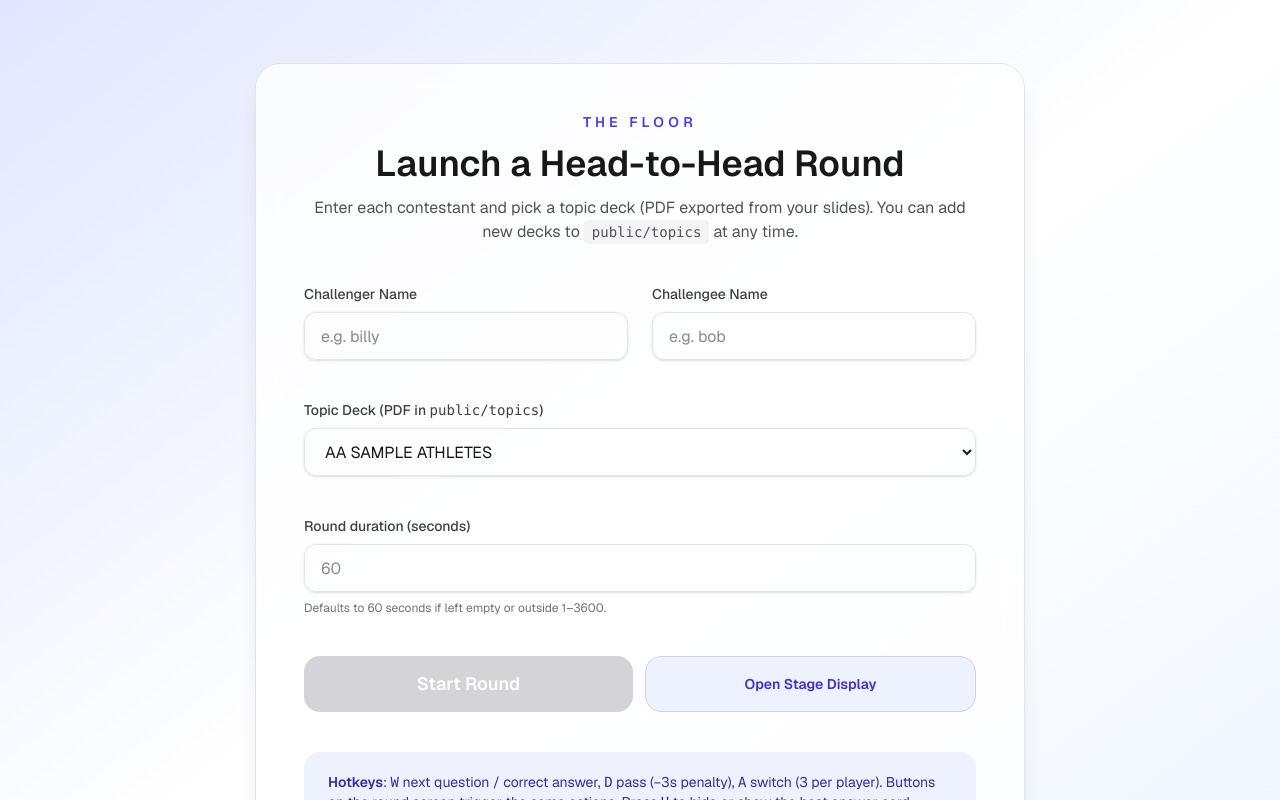
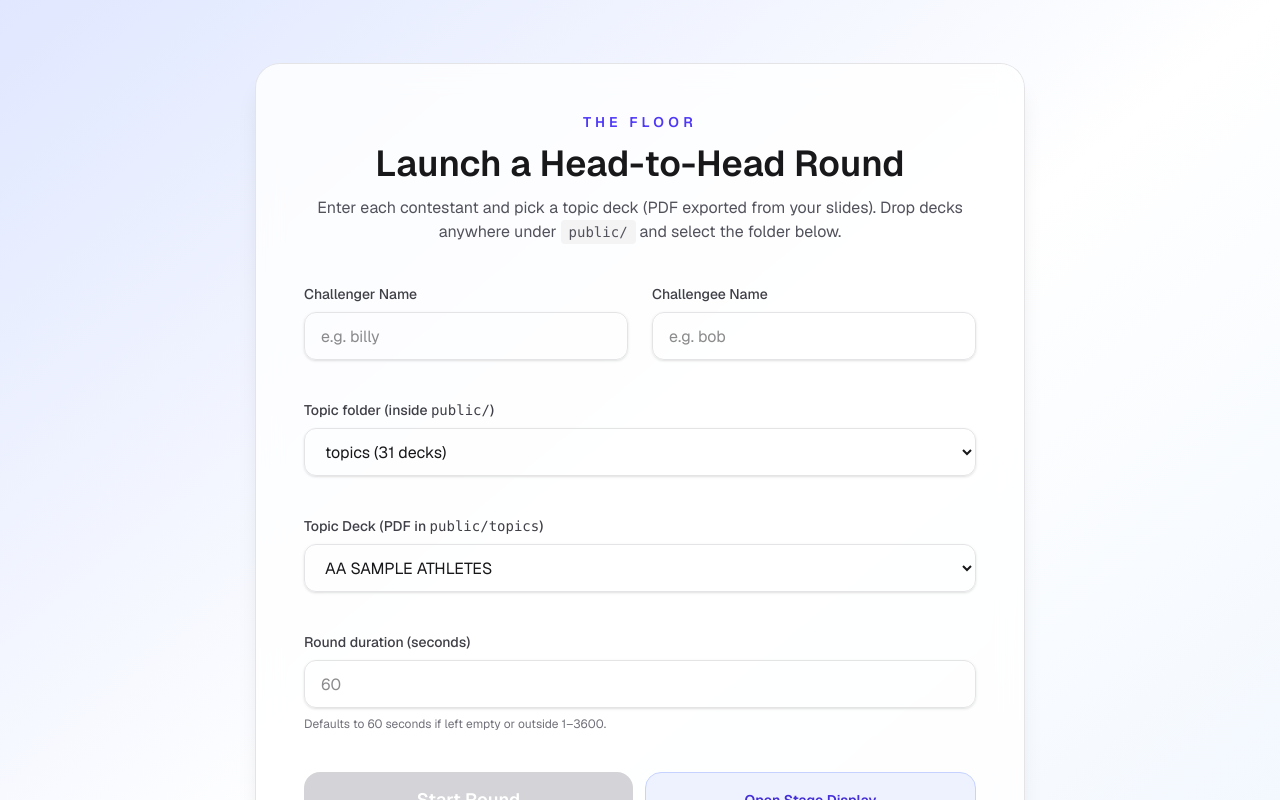
Before and after one commit to breadyzhang/floor, a Next.js app: page / in a window 1280 px wide. Shown: the top 800 px of the page. Built offline with nearby package versions, Linux system fonts and the light colour scheme.

Commit message:
feature: switch between topic folders

```diff
--- a/src/app/page.tsx
+++ b/src/app/page.tsx
@@ -1,12 +1,12 @@
 import { SetupRoundForm } from "@/components/SetupRoundForm";
-import { getAvailableTopics } from "@/lib/topics";
+import { getTopicFolders } from "@/lib/topics";
 
 export default async function Home() {
-  const topics = await getAvailableTopics();
+  const topicFolders = await getTopicFolders();
 
   return (
     <main className="flex min-h-screen items-center justify-center bg-gradient-to-br from-indigo-100 via-white to-blue-50 px-6 py-16 font-sans">
-      <SetupRoundForm topics={topics} />
+      <SetupRoundForm topicFolders={topicFolders} />
     </main>
   );
 }
--- a/src/components/SetupRoundForm.tsx
+++ b/src/components/SetupRoundForm.tsx
@@ -2,33 +2,72 @@
 
 import { useEffect, useMemo, useState } from "react";
 import { useRouter } from "next/navigation";
+import type { TopicFolder } from "@/lib/topics";
 import type { TopicSelection } from "../state/roundStore";
 import { useRoundStore } from "../state/roundStore";
 
 interface SetupRoundFormProps {
-  topics: TopicSelection[];
+  topicFolders: TopicFolder[];
 }
 
-export const SetupRoundForm = ({ topics }: SetupRoundFormProps) => {
+export const SetupRoundForm = ({ topicFolders }: SetupRoundFormProps) => {
   const router = useRouter();
   const configureRound = useRoundStore((state) => state.configureRound);
   const resetRound = useRoundStore((state) => state.resetRound);
 
   const [challengerName, setChallengerName] = useState("");
   const [challengeeName, setChallengeeName] = useState("");
+  const folderEntries = useMemo(
+    () =>
+      topicFolders.length > 0
+        ? topicFolders
+        : [{ folder: "topics", topics: [] }],
+    [topicFolders]
+  );
+  const [activeFolder, setActiveFolder] = useState(() => {
+    if (folderEntries.some((entry) => entry.folder === "topics")) {
+      return "topics";
+    }
+    return folderEntries[0]?.folder ?? "topics";
+  });
+  const topicsByFolder = useMemo(
+    () => new Map(folderEntries.map((entry) => [entry.folder, entry.topics])),
+    [folderEntries]
+  );
+  const topics = topicsByFolder.get(activeFolder) ?? [];
   const [topicId, setTopicId] = useState(() => topics[0]?.id ?? "");
   const [durationSeconds, setDurationSeconds] = useState("");
 
-  const topicsById = useMemo(
-    () => new Map(topics.map((topic) => [topic.id, topic])),
-    [topics]
-  );
+  const topicsById = useMemo(() => {
+    return new Map(topics.map((topic) => [topic.id, topic]));
+  }, [topics]);
 
   const selectedTopicId = topicsById.has(topicId) ? topicId : "";
 
   useEffect(() => {
     resetRound();
   }, [resetRound]);
+
+  useEffect(() => {
+    setActiveFolder((current) => {
+      if (topicsByFolder.has(current)) {
+        return current;
+      }
+      if (topicsByFolder.has("topics")) {
+        return "topics";
+      }
+      return folderEntries[0]?.folder ?? "topics";
+    });
+  }, [folderEntries, topicsByFolder]);
+
+  useEffect(() => {
+    setTopicId((previous) => {
+      if (topicsById.has(previous)) {
+        return previous;
+      }
+      return topics[0]?.id ?? "";
+    });
+  }, [topics, topicsById]);
 
   const canStart =
     challengerName.trim().length > 0 &&
@@ -66,11 +105,9 @@ export const SetupRoundForm = ({ topics }: SetupRoundFormProps) => {
         </h1>
         <p className="text-base text-zinc-600">
           Enter each contestant and pick a topic deck (PDF exported from your
-          slides). You can add new decks to{" "}
-          <code className="rounded bg-zinc-100 px-2 py-1 text-sm">
-            public/topics
-          </code>{" "}
-          at any time.
+          slides). Drop decks anywhere under{" "}
+          <code className="rounded bg-zinc-100 px-2 py-1 text-sm">public/</code>{" "}
+          and select the folder below.
         </p>
       </header>
 
@@ -104,7 +141,27 @@ export const SetupRoundForm = ({ topics }: SetupRoundFormProps) => {
 
       <label className="flex flex-col gap-2">
         <span className="text-sm font-medium text-zinc-700">
-          Topic Deck (PDF in <code>public/topics</code>)
+          Topic folder (inside <code>public/</code>)
+        </span>
+        <select
+          value={activeFolder}
+          onChange={(event) => setActiveFolder(event.target.value)}
+          className="h-12 rounded-xl border border-zinc-200 px-4 text-base text-zinc-900 shadow-sm outline-none focus:border-indigo-500 focus:ring-4 focus:ring-indigo-100"
+        >
+          {folderEntries.map((entry) => (
+            <option key={entry.folder} value={entry.folder}>
+              {entry.folder}{" "}
+              {entry.topics.length > 0
+                ? `(${entry.topics.length} decks)`
+                : "(empty)"}
+            </option>
+          ))}
+        </select>
+      </label>
+
+      <label className="flex flex-col gap-2">
+        <span className="text-sm font-medium text-zinc-700">
+          Topic Deck (PDF in <code>public/{activeFolder}</code>)
         </span>
         <select
           value={selectedTopicId}
@@ -123,8 +180,8 @@ export const SetupRoundForm = ({ topics }: SetupRoundFormProps) => {
         </select>
         {topics.length === 0 && (
           <p className="text-sm text-amber-600">
-            Drop exported PDF decks into <code>public/topics</code> and refresh
-            this page.
+            Drop exported PDF decks into{" "}
+            <code>public/{activeFolder}</code> and refresh this page.
           </p>
         )}
       </label>
--- a/src/lib/topics.ts
+++ b/src/lib/topics.ts
@@ -9,8 +9,10 @@ const toDisplayName = (filename: string) => {
     .replace(/\b\w/g, (char) => char.toUpperCase());
 };
 
-export const getAvailableTopics = async (): Promise<TopicSelection[]> => {
-  const topicsDir = path.join(process.cwd(), "public", "topics");
+const publicDir = path.join(process.cwd(), "public");
+
+const getTopicsForFolder = async (folder: string): Promise<TopicSelection[]> => {
+  const topicsDir = path.join(publicDir, folder);
   try {
     const entries = await fs.readdir(topicsDir, { withFileTypes: true });
     const topics = await Promise.all(
@@ -26,14 +28,15 @@ export const getAvailableTopics = async (): Promise<TopicSelection[]> => {
           let answerPath: string | undefined;
           try {
             await fs.access(candidatePath);
-            answerPath = `/topics/${answerFilename}`;
+            answerPath = `/${folder}/${answerFilename}`;
           } catch {
             answerPath = undefined;
           }
           return {
-            id: entry.name.toLowerCase(),
+            id: `${folder}/${entry.name.toLowerCase()}`,
             name: toDisplayName(entry.name),
-            filePath: `/topics/${entry.name}`,
+            folder,
+            filePath: `/${folder}/${entry.name}`,
             answerPath,
           } satisfies TopicSelection;
         })
@@ -44,3 +47,36 @@ export const getAvailableTopics = async (): Promise<TopicSelection[]> => {
     return [];
   }
 };
+
+export interface TopicFolder {
+  folder: string;
+  topics: TopicSelection[];
+}
+
+export const getTopicFolders = async (): Promise<TopicFolder[]> => {
+  try {
+    const entries = await fs.readdir(publicDir, { withFileTypes: true });
+    const folderNames = entries
+      .filter((entry) => entry.isDirectory())
+      .map((entry) => entry.name);
+
+    const folders = await Promise.all(
+      folderNames.map(async (folder) => ({
+        folder,
+        topics: await getTopicsForFolder(folder),
+      }))
+    );
+
+    return folders.sort((a, b) => {
+      if (a.folder === "topics") return -1;
+      if (b.folder === "topics") return 1;
+      return a.folder.localeCompare(b.folder);
+    });
+  } catch {
+    return [];
+  }
+};
+
+export const getAvailableTopics = async (
+  folder = "topics"
+): Promise<TopicSelection[]> => getTopicsForFolder(folder);
--- a/src/state/roundStore.ts
+++ b/src/state/roundStore.ts
@@ -5,6 +5,7 @@ export type PlayerRole = "challenger" | "challengee";
 export interface TopicSelection {
   id: string;
   name: string;
+  folder: string;
   filePath: string; // e.g. /topics/math.pdf
   answerPath?: string;
 }
```
